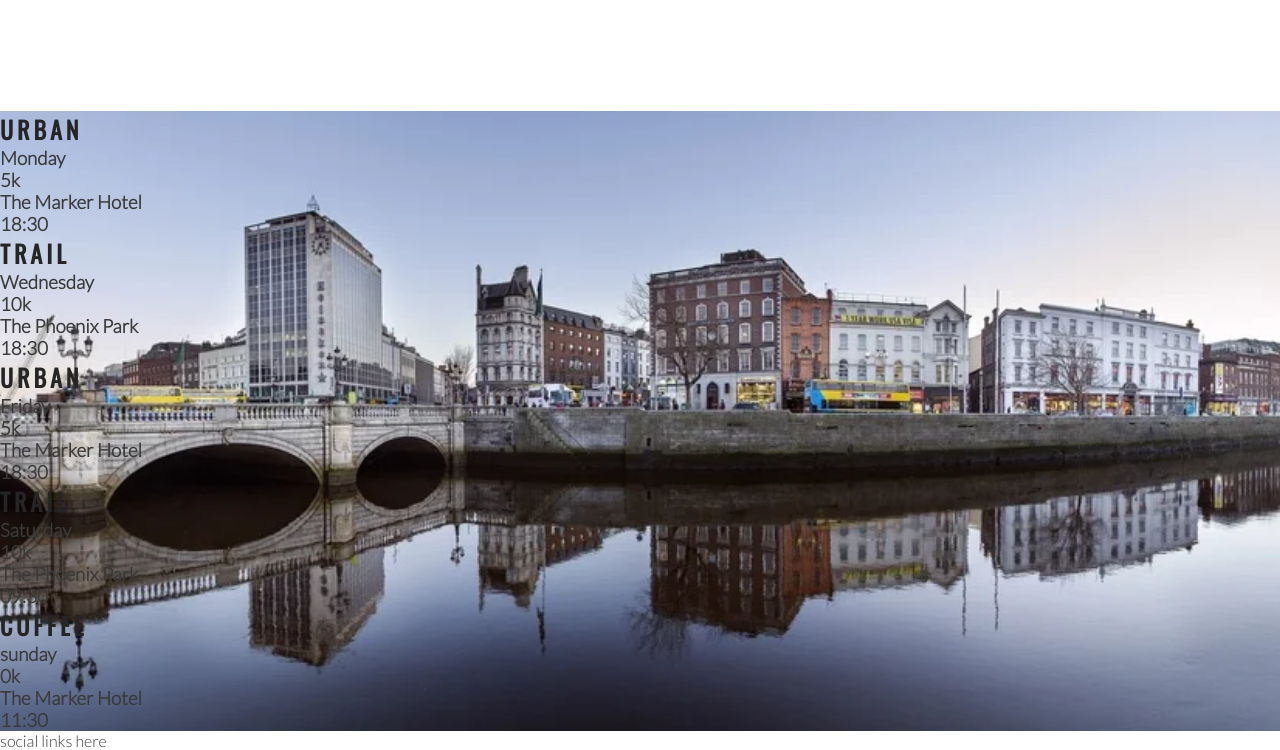
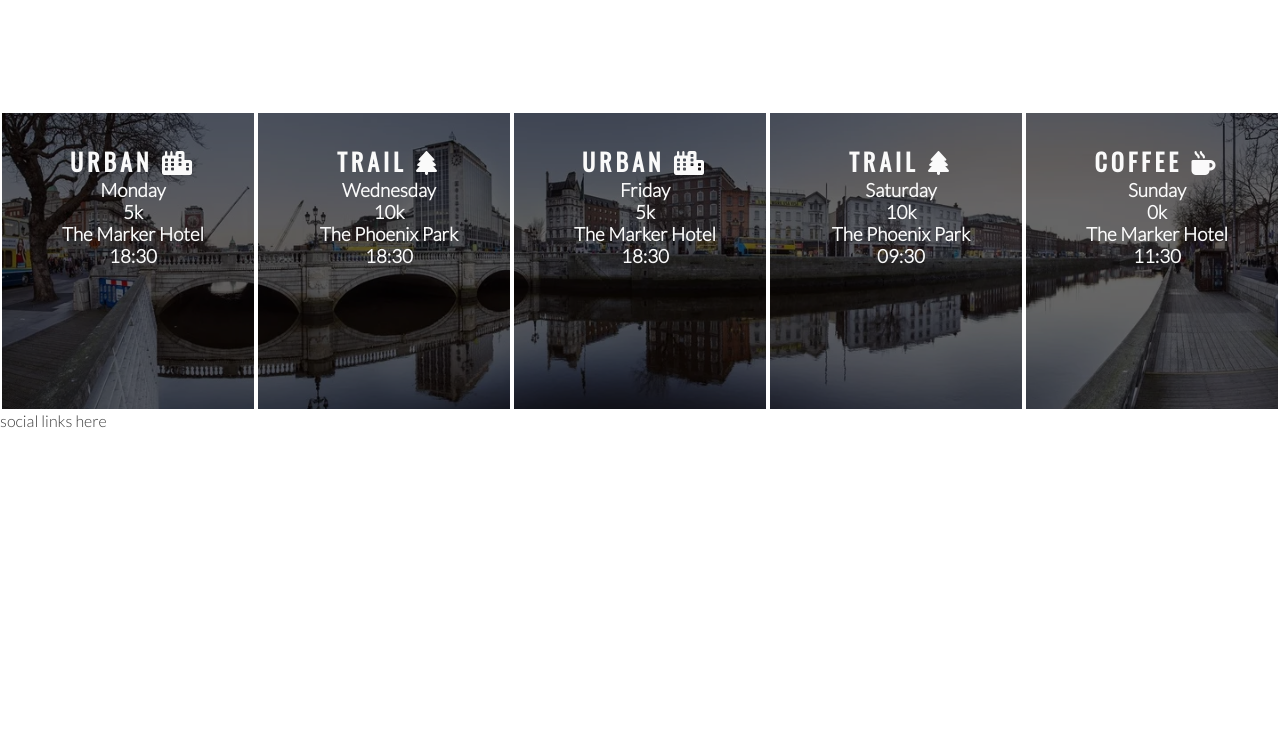
Before and after one commit to pez57/love-running, a plain HTML site: page index.html in a window 1280 px wide. Shown: the part 1184-1934 px from the top of the page. After the commit the page ends 1614 px from the top, so only its background shows below. Drawn offline with nearby package versions, Linux system fonts and the light colour scheme.

Commit message:
Style times panels and add icons

```diff
--- a/assets/css/style.css
+++ b/assets/css/style.css
@@ -198,3 +198,19 @@ hr {
     width: 100%;
     overflow: hidden;
 }
+
+#times div {
+    color: #fafafa;
+    background-color: rgba(0, 0, 0, .6);
+    width: 20%;
+    height: 300px;
+    float: left;
+    padding: 30px 0 0 10px;
+    text-align: center;
+    border: 2px solid white;
+    box-sizing: border-box;
+}
+
+#times h2 {
+    color: #fafafa;
+}
--- a/index.html
+++ b/index.html
@@ -83,34 +83,36 @@
     </section>
     <section id="times">
         <div>
-            <h2>Urban</h2>
+            <h2>Urban <i class="fas fa-city"></i></h2>
             <h3>Monday</h3>
             <h3>5k</h3>
             <h3>The Marker Hotel</h3>
             <h3>18:30</h3>
         </div>
         <div>
-            <h2>Trail</h2>
+            <h2>Trail <i class="fas fa-tree"></i></h2>
             <h3>Wednesday</h3>
             <h3>10k</h3>
             <h3>The Phoenix Park</h3>
             <h3>18:30</h3>
         </div>
         <div>
-            <h2>Urban</h2>
+            <h2>Urban <i class="fas fa-city"></i></h2>
             <h3>Friday</h3>
             <h3>5k</h3>
             <h3>The Marker Hotel</h3>
             <h3>18:30</h3>
         </div>
-        <h2>Trail</h2>
+        <div>
+        <h2>Trail <i class="fas fa-tree"></i></h2>
             <h3>Saturday</h3>
             <h3>10k</h3>
             <h3>The Phoenix Park</h3>
             <h3>09:30</h3>
         </div>
-        <h2>Coffee</h2>
-            <h3>sunday</h3>
+        <div>
+        <h2>Coffee <i class="fas fa-mug-hot"></i></h2>
+            <h3>Sunday</h3>
             <h3>0k</h3>
             <h3>The Marker Hotel</h3>
             <h3>11:30</h3>
```
